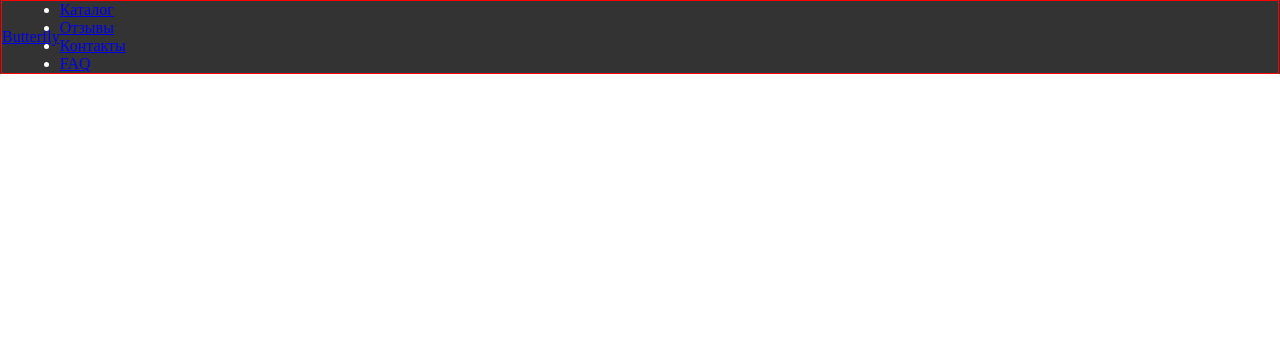
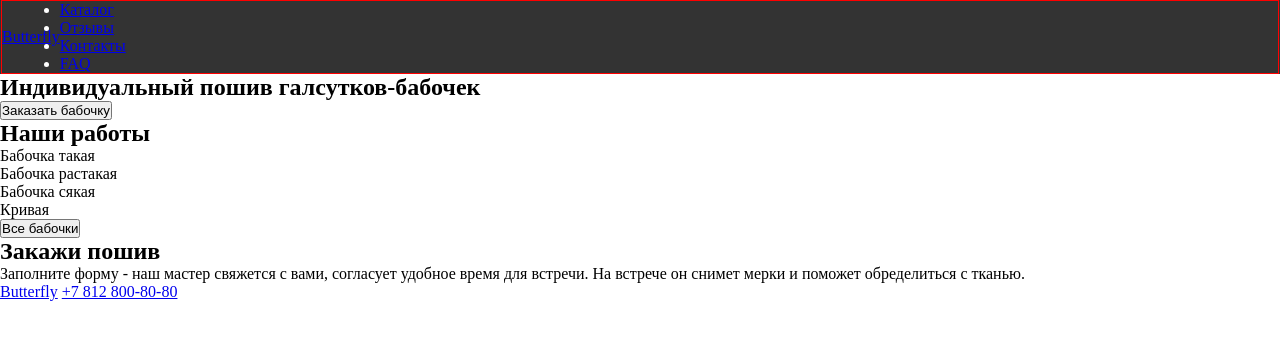
Before and after one commit to YulijaAl/batterfly-shop-aleksandrova, a website: page www/index.html in a window 1280 px wide. Drawn offline with Linux system fonts and the light colour scheme.

Commit message:
Сделала разметку, доделать order

```diff
--- a/src/styles/common/_variables.scss
+++ b/src/styles/common/_variables.scss
@@ -12,4 +12,5 @@ $color-coral:#FF2D2D;
 
 // indents
 
+
 // breakpoints
--- a/src/styles/style.scss
+++ b/src/styles/style.scss
@@ -6,3 +6,7 @@
 
 // blocks
 @import "blocks/_header";
+@import "blocks/_promo";
+@import "blocks/_work";
+@import "blocks/_order";
+@import "blocks/_footer";
--- a/www/index.html
+++ b/www/index.html
@@ -6,7 +6,9 @@
     <title>Мой первый проект</title>
     <link rel="stylesheet" href="style/style.css">
 </head>
+
 <body>
+
   <header class="header">
     <div class="header-inner">
       <div class="header-wrap">
@@ -32,8 +34,76 @@
       </div>
   </header>
 
+  <main>
 
+    <section class="promo">
+      <div class="promo-fade">
+        <div class="promo-inner">
 
+          <div class="promo-flex">
+            <h1 class="promo-title">Индивидуальный пошив галсутков-бабочек</h1>
+            <button class="btn">Заказать бабочку</button>
+          </div>
+
+        </div>
+      </div>
+    </section>
+
+      <section class="work">
+        <div class="work-inner">
+          <h2 class="work-title">Наши работы</h2>
+          <div class="work-wrap">
+            <ul class="work-list">
+              <li class="work-item">
+                <div class="item-wrap">
+                  <p class="work-text">Бабочка такая</p>
+                </div>
+              </li>
+              <li class="work-item">
+                <div class="item-wrap">
+                  <p class="work-text">Бабочка растакая</p>
+                </div>
+              </li>
+              <li class="work-item">
+                <div class="item-wrap">
+                  <p class="work-text">Бабочка сякая</p>
+                </div>
+              </li>
+              <li class="work-item">
+                <div class="item-wrap">
+                  <p class="work-text">Кривая</p>
+                </div>
+              </li>
+            </ul>
+          </div>
+          <button class="btn">Все бабочки</button>
+        </div>
+      </section>
+
+    <section class="order">
+      <div class="order-fade">
+        <div class="order-inner">
+          <h2 class="order-title">Закажи пошив</h2>
+          <p class="order-text">Заполните форму - наш мастер свяжется с вами, согласует удобное время для встречи. На встрече он снимет мерки и поможет обределиться с тканью.</p>
+        </div>
+      </div>
+    </section>
+
+  </main>
+
+  <footer class="footer">
+    <div class="footer-inner">
+      <div class="footer-wrap">
+        <a href="#" class="logo">Butterfly</a>
+        <a href="tel:+78128008080" class="footer-phone">+7 812 800-80-80</a>
+        <ul class="social">
+          <li class="social-item"><a href="#" class="social-link" style="background-image: url();" title="Мы в Istagram"></a></li>
+          <li class="social-item"><a href="#" class="social-link" style="background-image: url();" title="Мы в FB"></a></li>
+          <li class="social-item"><a href="#" class="social-link" style="background-image: url();" title="Смотри нас в Telegram"></a></li>
+        </ul>
+      </div>
+    </div>
+  </footer>
 
 
     <script src="scripts/script.js"></script>
```
Also changed, not shown: src/styles/blocks/_footer.scss (added), src/styles/blocks/_order.scss (added), src/styles/blocks/_promo.scss (added), src/styles/blocks/_work.scss (added).
